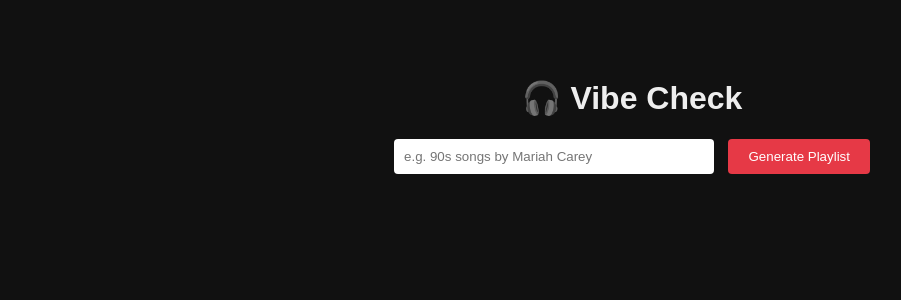
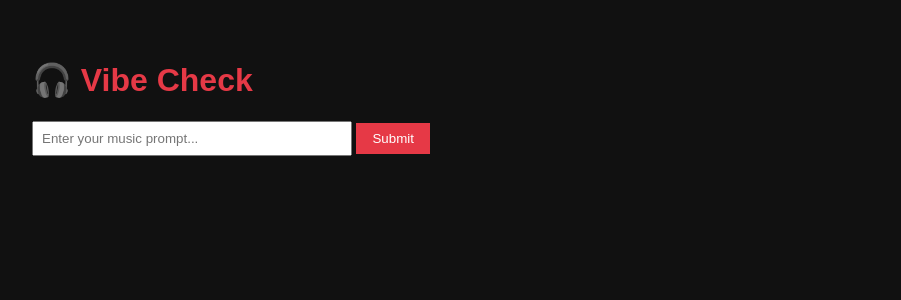
Before and after one commit to rileywallaceriley/Vibe_Check, a FastAPI app: page / in a window 1280 px wide. Shown: the top 300 px of the page, without its empty margins (8-909 px from the left). Run offline with FastAPI, Linux system fonts and the light colour scheme.

Commit message:
Update index.html

```diff
--- a/templates/index.html
+++ b/templates/index.html
@@ -5,55 +5,68 @@
     <title>Vibe Check</title>
     <style>
         body {
+            background: #111;
+            color: #eee;
             font-family: sans-serif;
-      background-color: #111;
-      color: #eee;
-      display: flex;
-      flex-direction: column;
-      align-items: center;
-      padding-top: 50px;
+            padding: 2rem;
+        }
+        h1 {
+            color: #e63946;
         }
         form {
-      margin-bottom: 20px;
+            margin-bottom: 2rem;
         }
         input[type="text"] {
-      padding: 10px;
+            padding: 0.5rem;
             width: 300px;
+        }
+        input[type="submit"] {
+            padding: 0.5rem 1rem;
+            background: #e63946;
             border: none;
-      border-radius: 4px;
-      margin-right: 10px;
-    }
-    button {
-      padding: 10px 20px;
-      background-color: #e63946;
             color: white;
-      border: none;
-      border-radius: 4px;
             cursor: pointer;
         }
-    .results {
-      max-width: 600px;
-      margin-top: 20px;
-      text-align: left;
+        .result {
+            margin-top: 1rem;
+            padding: 1rem;
+            border: 1px solid #444;
+            background: #222;
         }
-    .track {
-      margin-bottom: 10px;
-      border-bottom: 1px solid #444;
-      padding-bottom: 10px;
+        a {
+            color: #84dcc6;
+            text-decoration: none;
         }
     </style>
 </head>
 <body>
+    <h1>🎧 Vibe Check</h1>
 
-  <h1>🎧 Vibe Check</h1>
     <form method="post">
-    <input type="text" name="prompt" placeholder="e.g. 90s songs by Mariah Carey" required>
-    <button type="submit">Generate Playlist</button>
+        <input type="text" name="prompt" placeholder="Enter your music prompt..." required>
+        <input type="submit" value="Submit">
     </form>
 
-  <div class="results">
-    <!-- server-generated playlist goes here -->
+    {% if error %}
+        <div class="result">
+            <strong>Error:</strong> {{ error }}
         </div>
+    {% endif %}
 
+    {% if results %}
+        <div>
+            <h2>Results for: "{{ prompt }}"</h2>
+            {% for result in results %}
+                <div class="result">
+                    <strong>{{ result.title }}</strong><br>
+                    {% if result.link %}
+                        <a href="{{ result.link }}" target="_blank">Listen on Spotify</a>
+                    {% else %}
+                        No Spotify link found.
+                    {% endif %}
+                </div>
+            {% endfor %}
+        </div>
+    {% endif %}
 </body>
 </html>
```
Lines whose indentation alone changed are shown as unchanged.
